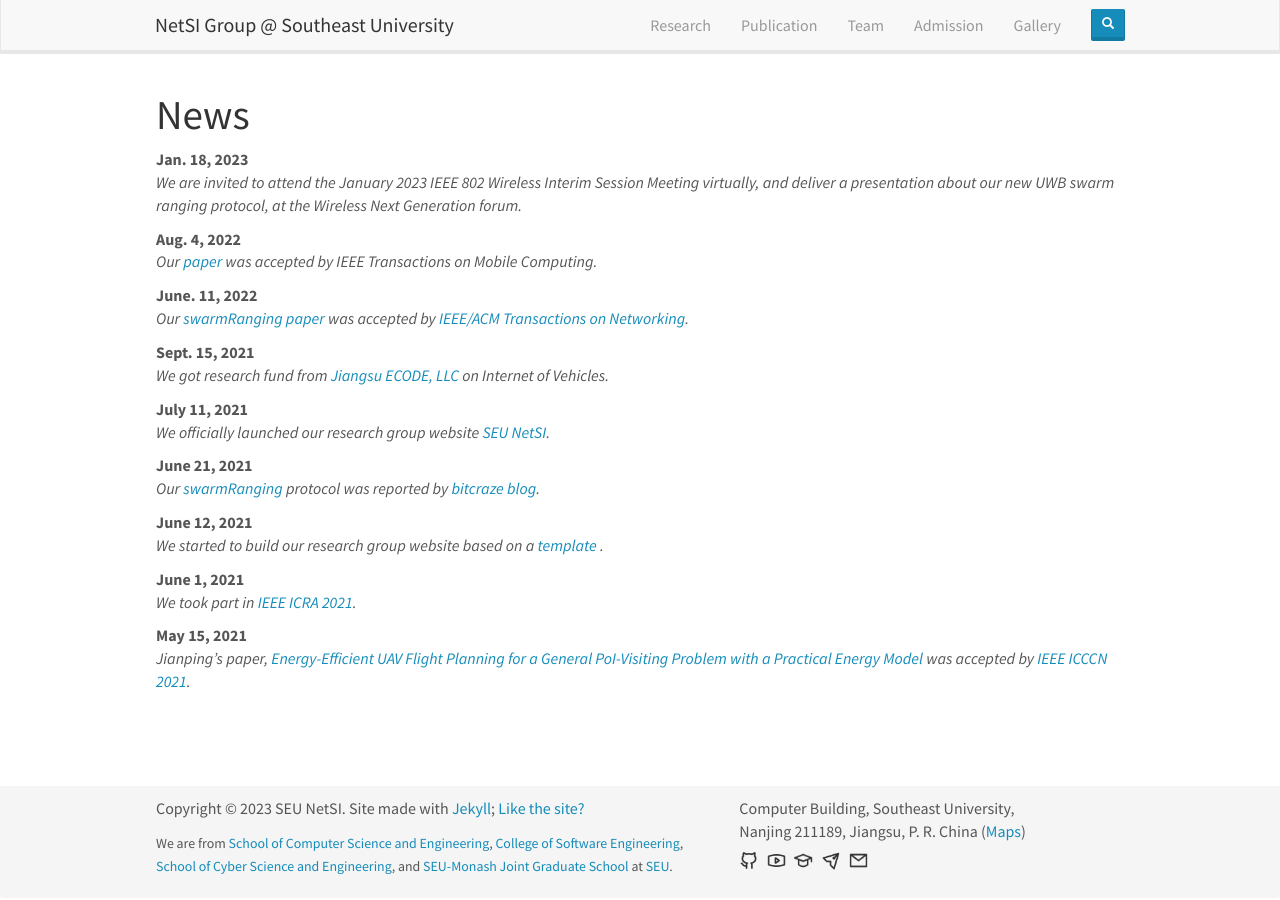
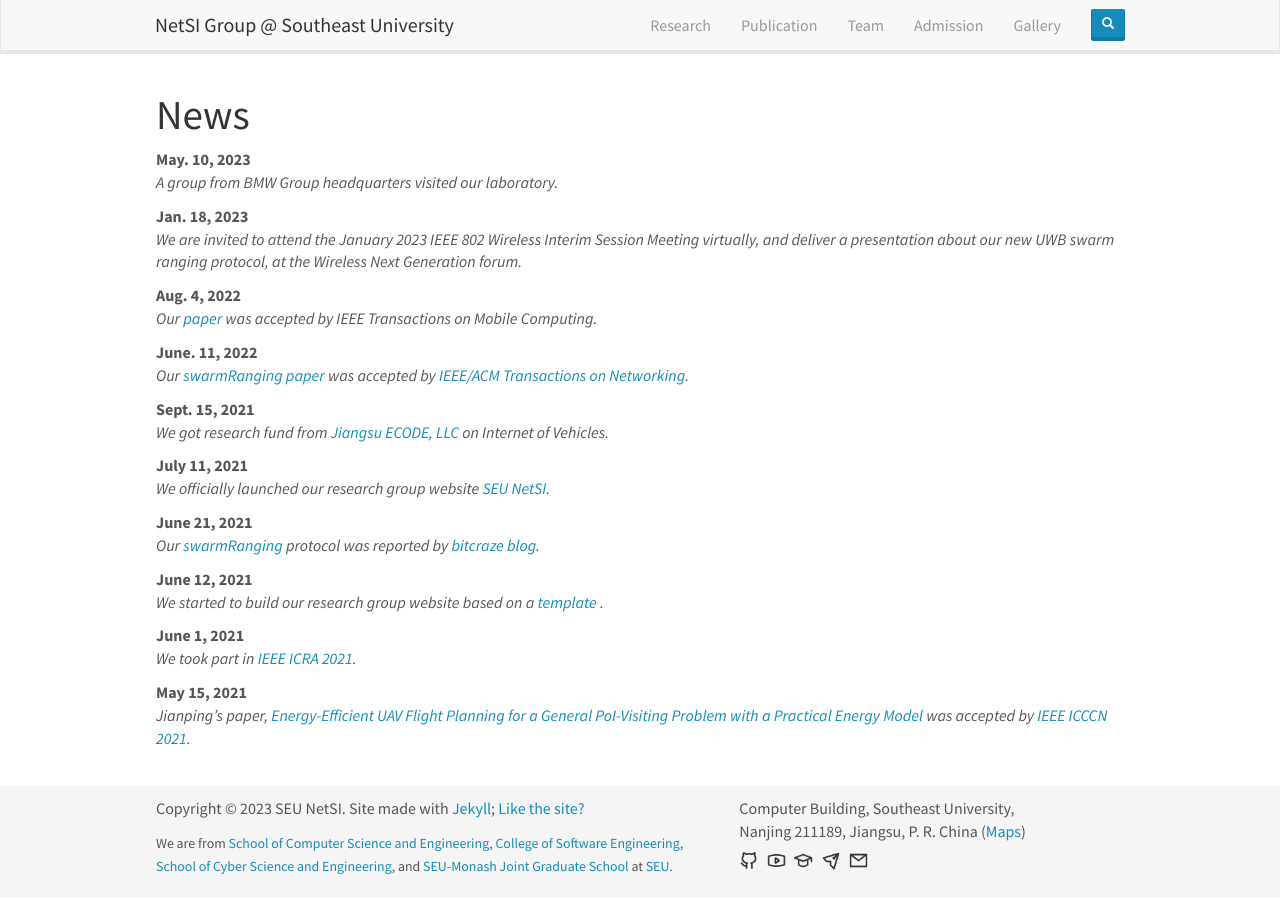
Before and after one commit to SEU-NetSI/seu-netsi.github.io, a Jekyll site: the page built from _pages/allnews.md, in a window 1280 px wide. Built offline with Jekyll 4.4.1, drawn with Linux system fonts in a browser that asks for light colours; nearby versions of some CDN libraries.

Commit message:
Update news.yml

```diff
--- a/_data/news.yml
+++ b/_data/news.yml
@@ -1,3 +1,5 @@
+- date: May. 10, 2023
+  headline: "A group from BMW Group headquarters visited our laboratory."
 
 - date: Jan. 18, 2023
   headline: "We are invited to attend the <em>January 2023 IEEE 802 Wireless Interim Session</em> Meeting virtually, and deliver a presentation about our new UWB swarm ranging protocol, at the Wireless Next Generation forum."
```
